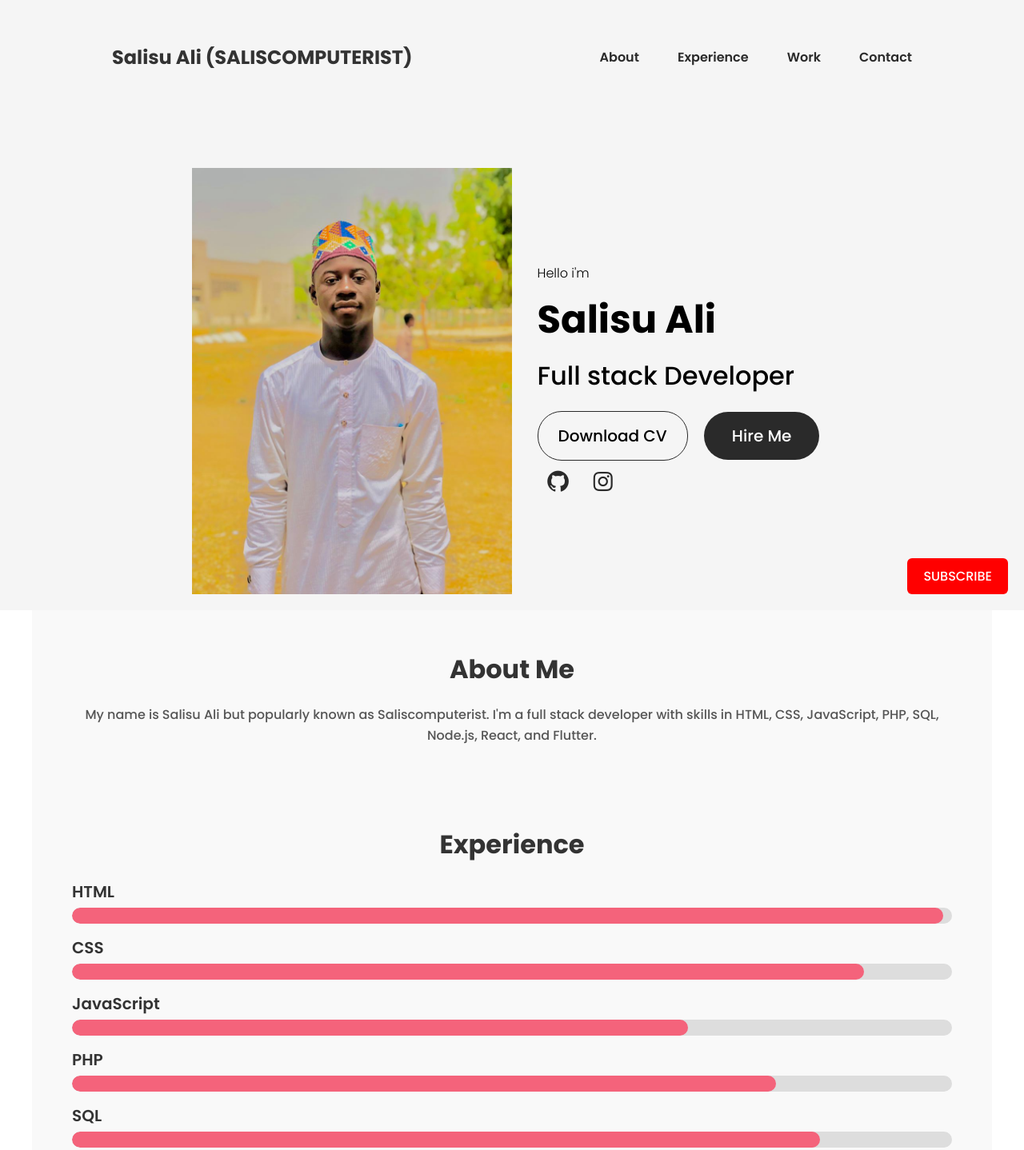
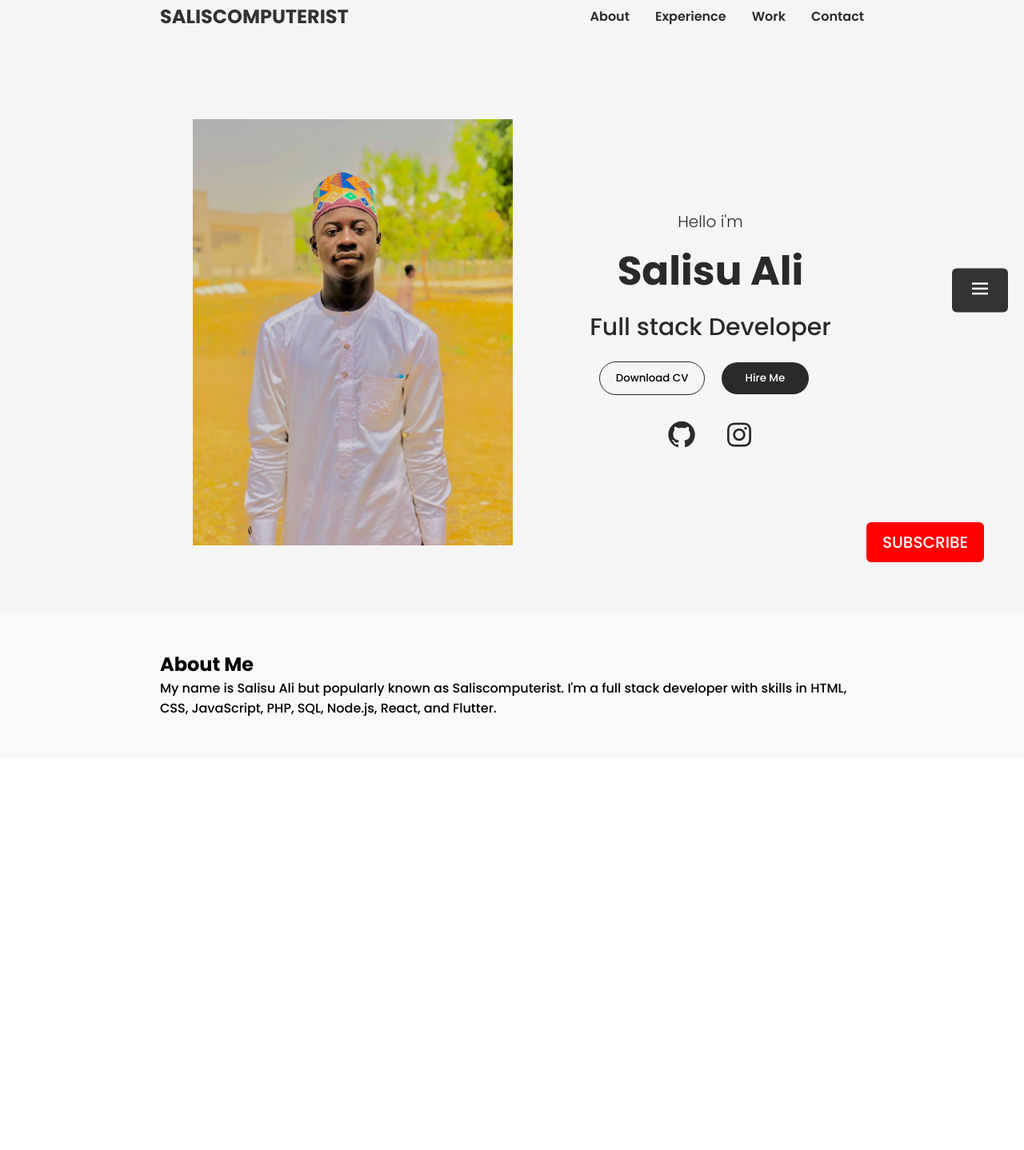
Before and after one commit to Salisualiyu4422/portfolioo, a plain HTML site: page index.html in a window 1280 px wide. Shown: the part 37-1475 px from the top of the page at 80% size. After the commit the page ends 985 px from the top, so only its background shows below. Drawn offline with nearby package versions, Linux system fonts and the light colour scheme.

Commit message:
Update index.html

```diff
--- a/index.html
+++ b/index.html
@@ -18,17 +18,16 @@
         body {
             opacity: 0;
             transition: opacity 3s;
-    font-size: 16px;
         }
 
         .hero {
             width: 100%;
-    min-height: 100vh;
+            height: 100vh;
             display: flex;
             flex-direction: column;
             justify-content: space-between;
             align-items: center;
-    padding: 20px;
+            padding: 40px 0;
             background-color: #f5f5f5;
         }
 
@@ -37,22 +36,19 @@ body {
             display: flex;
             justify-content: space-between;
             align-items: center;
-    padding: 0 20px;
-    max-width: 1200px;
-    margin: auto;
+            padding: 0 200px;
         }
 
         .nav .logo h2 {
-    font-size: 1.5rem;
+            font-size: 24px;
             font-weight: 700;
             color: #333;
         }
 
         .nav .link ul {
             display: flex;
-    gap: 1rem;
+            gap: 2rem;
             list-style: none;
-    flex-wrap: wrap;
         }
 
         .nav .link ul a {
@@ -72,39 +68,41 @@ ul a .active {
 
         .main {
             display: flex;
-    flex-direction: column;
             align-items: center;
             justify-content: center;
-    text-align: center;
-    margin-top: 50px;
-    gap: 2rem;
+            gap: 6rem;
+            margin-top: 70px;
         }
 
         .main .men {
-    width: 80%;
-    max-width: 400px;
+            width: 400px;
             transition: all 200ms ease;
             cursor: pointer;
         }
 
         .main .men:hover {
-    transform: scale(1.1);
+            transform: scale(1.3);
+        }
+
+        .main .main-detil {
+            text-align: center;
+            color: #2a2a2a;
         }
 
         .main .main-detil p {
-    font-size: 1rem;
+            font-size: 20px;
             margin-bottom: 10px;
             font-weight: 300;
         }
 
         .main .main-detil h1 {
-    font-size: 2.5rem;
+            font-size: 50px;
             margin-bottom: 10px;
             font-weight: 700;
         }
 
         .main .main-detil h4 {
-    font-size: 1.5rem;
+            font-size: 30px;
             margin-bottom: 20px;
             font-weight: 500;
         }
@@ -115,10 +113,9 @@ ul a .active {
             border-radius: 30px;
             border: 1px solid #2a2a2a;
             margin-right: 1rem;
-    margin-bottom: 10px;
+            margin-bottom: 30px;
             cursor: pointer;
             font-weight: 500;
-    font-size: 1rem;
         }
 
         .main .btn .btn-2 {
@@ -137,8 +134,8 @@ ul a .active {
 
         .social a i {
             color: #2a2a2a;
-    font-size: 2rem;
-    margin: 0px 10px;
+            font-size: 40px;
+            margin: 0px 14px;
             transition: all 200ms ease-in-out;
             cursor: pointer;
         }
@@ -149,140 +146,42 @@ ul a .active {
 
         .sub-btn a {
             position: absolute;
-    bottom: 20px;
-    right: 20px;
+            bottom: 60px;
+            right: 50px;
             padding: 10px 20px;
             background: red;
             color: #fff;
-    font-size: 1rem;
+            font-size: 20px;
             text-decoration: none;
             border-radius: 6px;
         }
 
         .section {
-    padding: 20px;
-    max-width: 1200px;
-    margin: auto;
+            padding: 50px 200px;
             background-color: #f9f9f9;
+            display: none;
         }
 
-.section h2 {
-    font-size: 2rem;
-    margin-bottom: 20px;
-    color: #333;
-    text-align: center;
-    font-weight: 700;
+        .section.show {
+            display: block;
         }
 
-.section p {
-    font-size: 1rem;
-    line-height: 1.6;
-    color: #555;
-    text-align: center;
+        .nav-menu {
+            position: fixed;
+            right: 20px;
+            top: 50%;
+            transform: translateY(-50%);
+            background: #333;
+            color: #fff;
+            padding: 10px 20px;
+            border-radius: 6px;
+            cursor: pointer;
+            z-index: 1000;
         }
 
-.skill {
-    margin-bottom: 15px;
+        .nav-menu i {
+            font-size: 30px;
         }
-
-.skill h3 {
-    font-size: 1.25rem;
-    margin-bottom: 5px;
-    color: #333;
-    font-weight: 600;
-}
-
-.skill .bar {
-    width: 100%;
-    background: #ddd;
-    border-radius: 20px;
-    overflow: hidden;
-}
-
-.skill .bar .progress {
-    height: 20px;
-    background: #f4637b;
-    width: 0;
-    border-radius: 20px;
-    transition: width 2s;
-}
-
-.work img {
-    width: 100%;
-    max-width: 600px;
-    height: auto;
-    border-radius: 10px;
-    margin: 10px 0;
-    transition: all 200ms ease-in-out;
-    cursor: pointer;
-}
-
-.work img:hover {
-    transform: scale(1.05);
-}
-
-.work h1 {
-    font-size: 1.5rem;
-    margin: 20px 0 10px;
-    color: #333;
-    text-align: center;
-}
-
-/* Media Queries */
-@media (min-width: 768px) {
-    .nav {
-        padding: 0 50px;
-    }
-
-    .nav .link ul {
-        gap: 2rem;
-    }
-
-    .main {
-        flex-direction: row;
-        text-align: left;
-    }
-
-    .main .main-detil {
-        max-width: 600px;
-    }
-
-    .main .men {
-        max-width: 400px;
-    }
-
-    .section {
-        padding: 50px;
-    }
-}
-
-@media (min-width: 1024px) {
-    .nav {
-        padding: 0 100px;
-    }
-
-    .nav .link ul {
-        gap: 3rem;
-    }
-
-    .main .main-detil h1 {
-        font-size: 3rem;
-    }
-
-    .main .main-detil h4 {
-        font-size: 2rem;
-    }
-
-    .main .btn button {
-        padding: 15px 25px;
-        font-size: 1.25rem;
-    }
-
-    .main .btn .btn-2 {
-        padding: 15px 35px;
-    }
-}
-
     </style>
 
     <!-- Boxicons CSS -->
@@ -293,7 +192,7 @@ ul a .active {
     <div class="hero">
         <div class="nav">
             <div class="logo">
-                <h2>Salisu Ali (SALISCOMPUTERIST)</h2>
+                <h2>SALISCOMPUTERIST</h2>
             </div>
             <div class="link">
                 <ul>
@@ -326,6 +225,10 @@ ul a .active {
         <div class="sub-btn">
             <a href="https://youtube.com/@computerskills9492?si=tuu0PCfsVOzi7TVF">SUBSCRIBE</a>
         </div>
+    </div>
+
+    <div class="nav-menu">
+        <i class='bx bx-menu'></i>
     </div>
 
     <div id="about" class="section about">
@@ -367,48 +270,64 @@ ul a .active {
         </div>
     </div>
 
+    <div id="work" class="section work">
+        <h2>Work</h2>
+        <div class="work-item">
+            <h1>My Functional Stopwatch</h1>
+            <img src="img/img2.jpg" alt="work1">
+        </div>
+        <div class="work-item">
+            <h1>Website Design</h1>
+            <img src="img/img3.jpg" alt="work2">
+        </div>
+    </div>
+
     <div id="contact" class="section contact">
         <h2>Contact Me</h2>
         <p>Email: <a href="mailto:saliscomputerist@gmail.com">saliscomputerist@gmail.com</a></p>
         <p>WhatsApp: <a href="https://wa.me/2349037813514">09037813514</a></p>
     </div>
 
-    <div id="work" class="section work">
-        <h2>Work</h2>
-        <div class="work-item">
-            <h1>My Functional Stopwatch</h1>
-            <img src="img/stop.jpg" alt="Stopwatch">
-        </div>
-        <div class="work-item">
-            <h1>My Functional Calculator</h1>
-            <img src="img/calculator.jpg" alt="Calculator">
-        </div>
-        <div class="work-item">
-            <h1>Multi-Purpose Application</h1>
-            <p>This is a multi-purpose application that includes entertainment, business, and education sections.</p>
-            <img src="img/chat.jpg" alt="Chat Application">
-        </div>
-    </div>
+    <script>
+        // Function to show the clicked section and hide the others
+        function showSection(sectionId) {
+            document.querySelectorAll('.section').forEach(function (section) {
+                section.classList.remove('show');
+            });
+            document.getElementById(sectionId).classList.add('show');
+        }
 
-    <script>
-        document.querySelectorAll('.link ul a').forEach(anchor => {
-            anchor.addEventListener('click', function (e) {
-                if (this.getAttribute('href').startsWith('#')) {
-                    e.preventDefault();
-                    document.querySelector(this.getAttribute('href')).scrollIntoView({
-                        behavior: 'smooth'
-                    });
+        // Initial load of About section
+        showSection('about');
+
+        // Handle menu icon click
+        document.querySelector('.nav-menu').addEventListener('click', function () {
+            const menu = document.querySelector('.nav-menu');
+            const menuIcon = menu.querySelector('i');
+
+            if (menuIcon.classList.contains('bx-menu')) {
+                menuIcon.classList.remove('bx-menu');
+                menuIcon.classList.add('bx-x');
+
+                // Show the nav menu items
+                document.querySelector('.link').style.display = 'block';
+            } else {
+                menuIcon.classList.remove('bx-x');
+                menuIcon.classList.add('bx-menu');
+
+                // Hide the nav menu items
+                document.querySelector('.link').style.display = 'none';
             }
         });
-        });
 
-        window.addEventListener('load', () => {
-            document.querySelectorAll('.progress').forEach(bar => {
-                const width = bar.style.width;
-                bar.style.width = '0';
-                setTimeout(() => {
-                    bar.style.width = width;
-                }, 500);
+        // Handle navigation links click
+        document.querySelectorAll('.link ul a').forEach(function (link) {
+            link.addEventListener('click', function (event) {
+                event.preventDefault();
+                showSection(link.getAttribute('href').substring(1));
+                document.querySelector('.nav-menu i').classList.remove('bx-x');
+                document.querySelector('.nav-menu i').classList.add('bx-menu');
+                document.querySelector('.link').style.display = 'none';
             });
         });
     </script>
```
Lines whose indentation alone changed are shown as unchanged.
